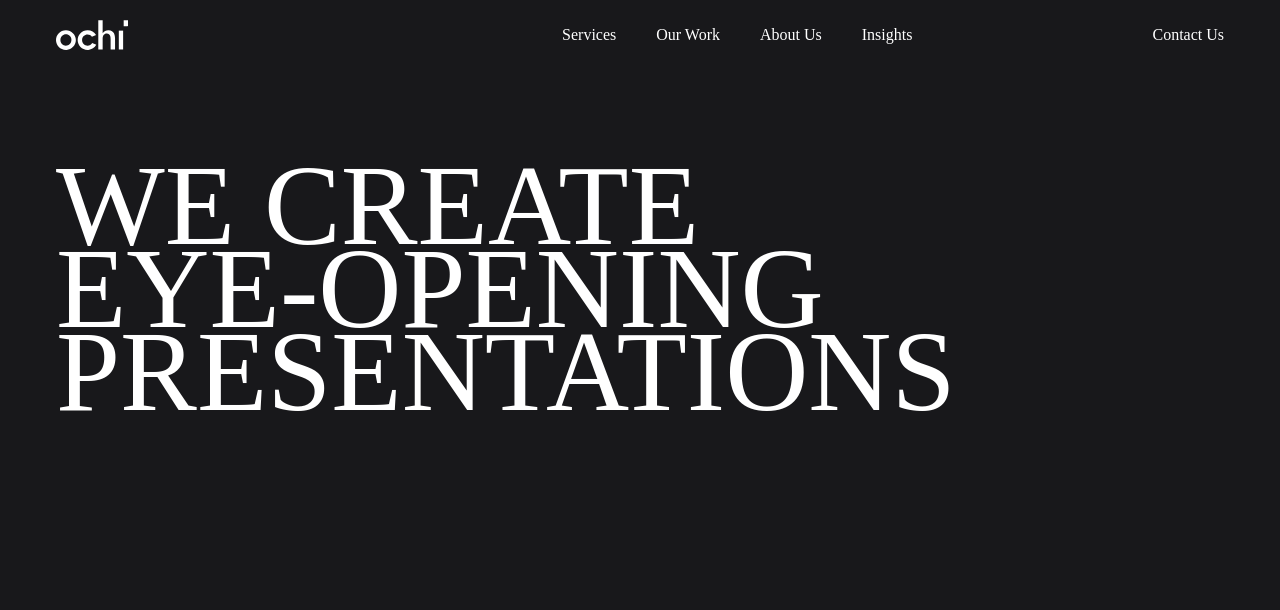
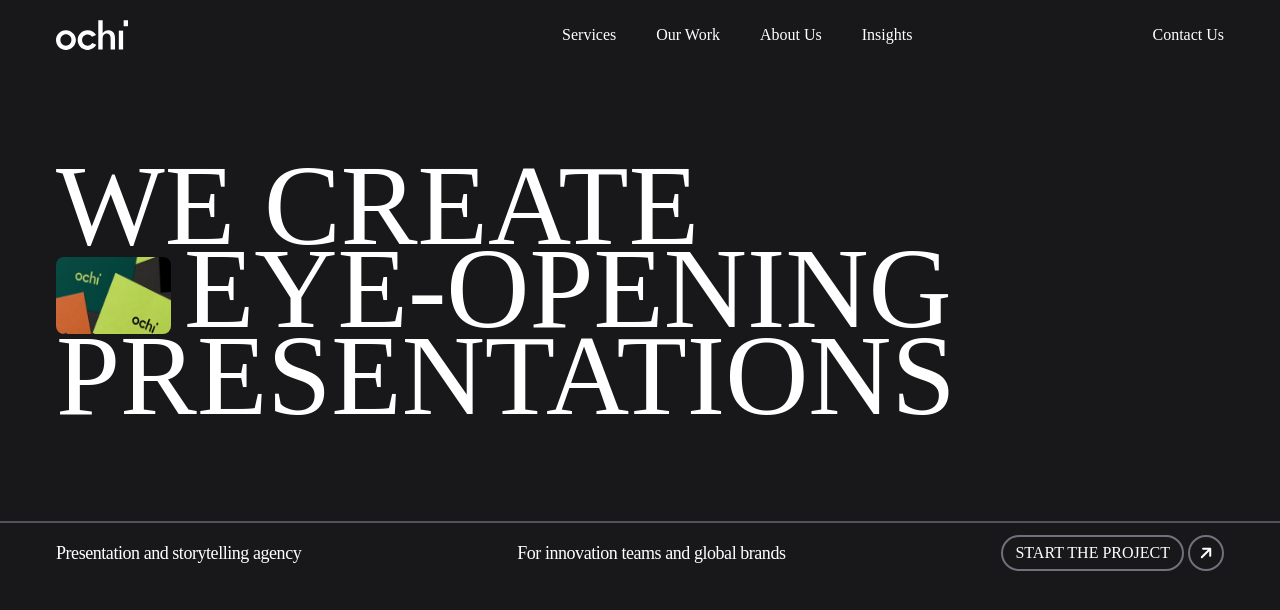
Before and after one commit to Balia077/ochi-clone, a React (Vite) app: page / in a window 1280 px wide. Shown: the top 610 px of the page. Built offline with nearby package versions, Linux system fonts and the light colour scheme; a web font is replaced by a local one.

Commit message:
feat: add react-icons dependency and update LandingPage component with new image and icon

```diff
--- a/package.json
+++ b/package.json
@@ -13,6 +13,7 @@
     "@tailwindcss/vite": "^4.1.18",
     "react": "^19.2.0",
     "react-dom": "^19.2.0",
+    "react-icons": "^5.5.0",
     "tailwindcss": "^4.1.18"
   },
   "devDependencies": {
--- a/src/components/LandingPage.jsx
+++ b/src/components/LandingPage.jsx
@@ -1,4 +1,5 @@
 import React from 'react'
+import { FaArrowUp } from "react-icons/fa6";
 
 const LandingPage = () => {
   return (
@@ -7,11 +8,27 @@ const LandingPage = () => {
         <div className="masker font-[font-1]">
             <h1 className='uppercase text-[9vw] leading-[6.5vw]'>We Create</h1>
         </div>
-        <div className="masker font-[font-1]">
+        <div className="masker font-[font-1] flex">
+            <div className='w-[10vw] h-[6vw] mt-2.5'>
+              <img className='w-[9vw] h-[6vw] rounded-lg' src="../public/images/content-image01.jpg" alt="" />
+            </div>
             <h1 className='uppercase text-[9vw] leading-[6.5vw]'>Eye-Opening </h1>
         </div>
         <div className="masker font-[font-1]">
             <h1 className='uppercase text-[9vw] leading-[6.5vw]'>Presentations</h1>
+        </div>
+      </div>
+      <div className='border-t-2 border-zinc-600 mt-26 flex justify-between items-center py-3 px-14'>
+        {["Presentation and storytelling agency", "For innovation teams and global brands"].map((item, idx)=>
+          <p className='text-lg font-[font-2] tracking-tight leading-none'>{item}</p>
+        )}
+        <div className='start flex items-center gap-1'>
+          <div className='uppercase px-3 py-1 border-2 font-[font-2] border-zinc-500 text-md rounded-full'>Start the project</div>
+          <div className='w-9 h-9 flex items-center justify-center rounded-full border-2 border-zinc-500'>
+            <span className='rotate-45'>
+              <FaArrowUp />
+            </span>
+          </div>
         </div>
       </div>
     </div>
```
Also changed, not shown: public/images/content-image01.jpg (added), 1 other file (tests, documents, lock files or other folders).
